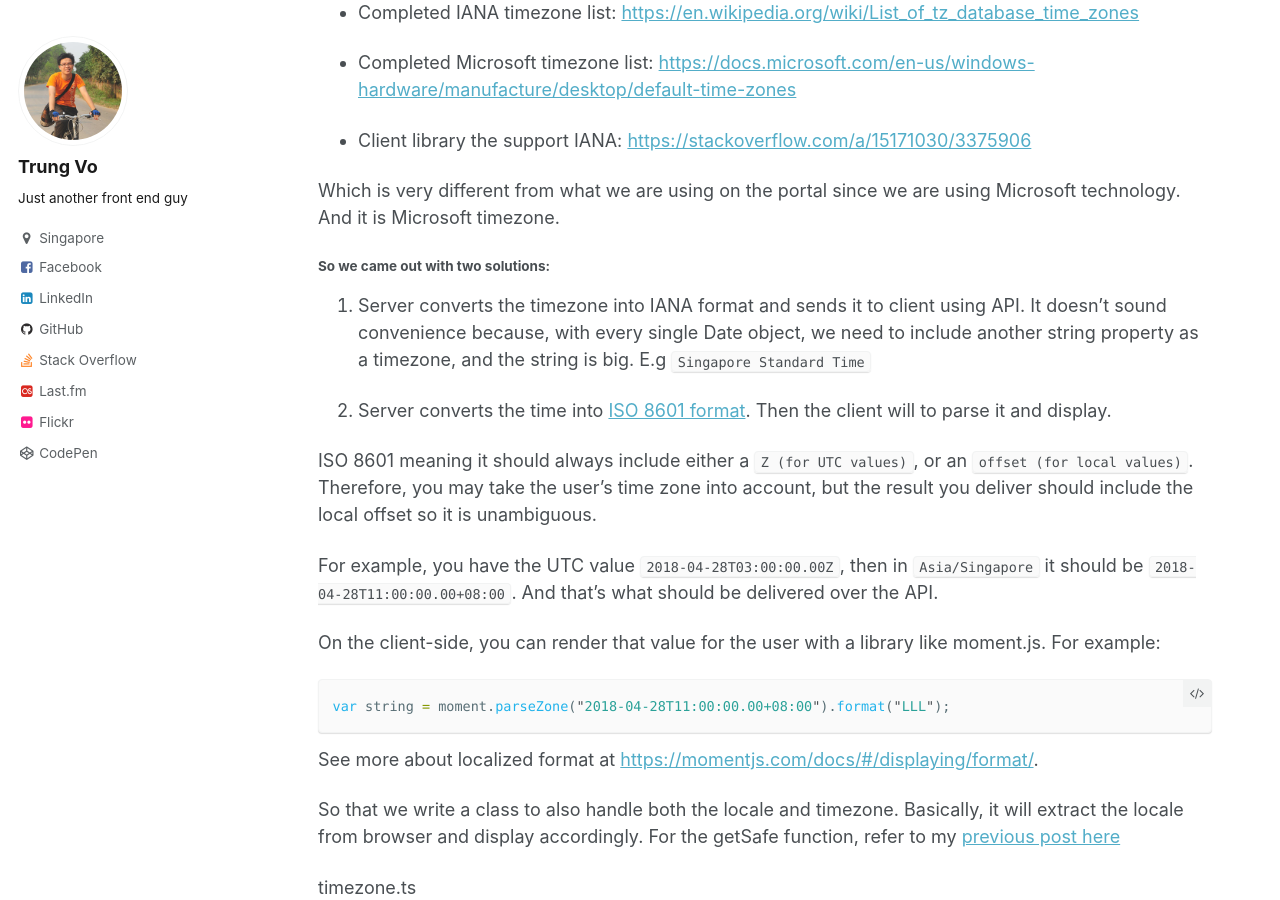
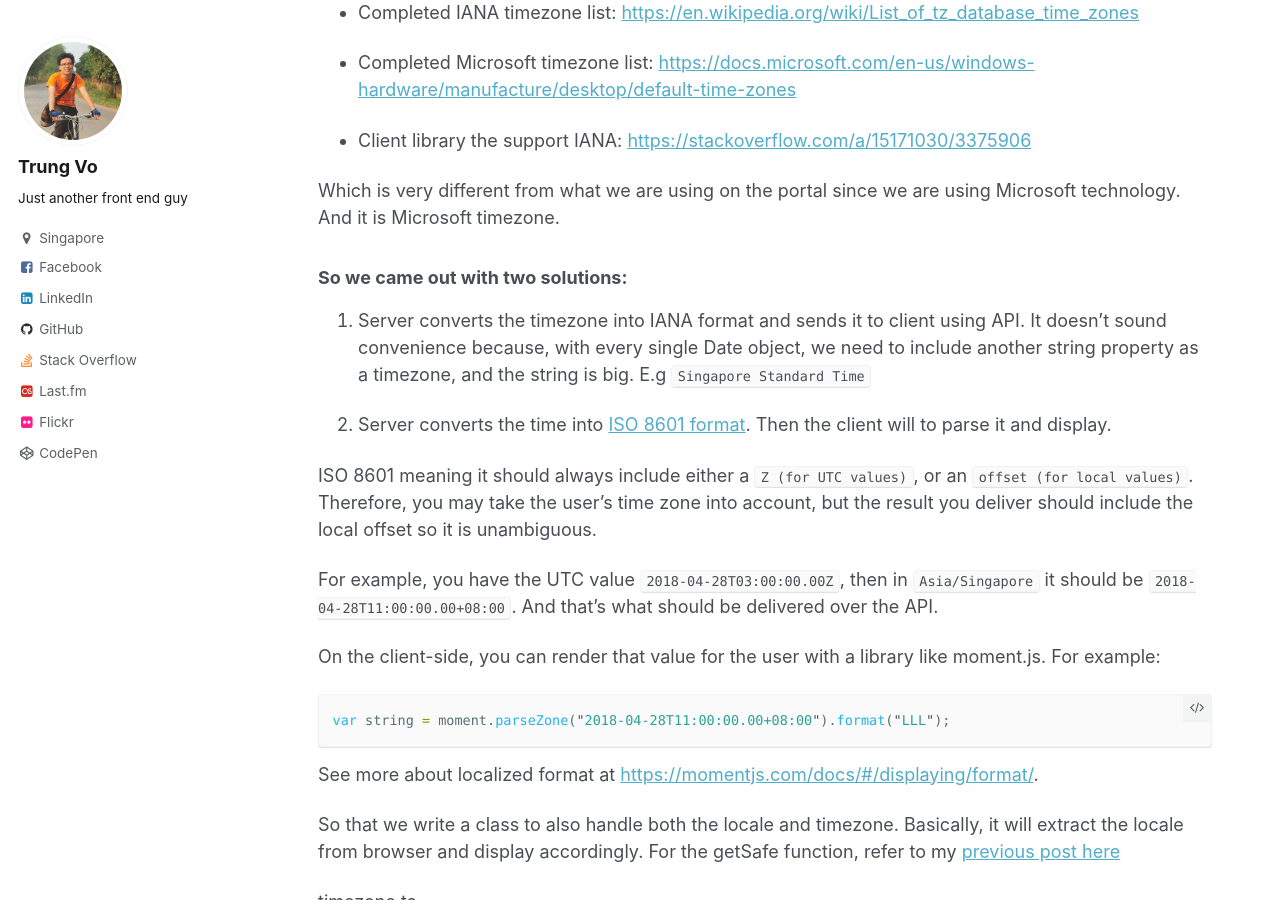
Before and after one commit to trungk18/trungk18.github.io, a Jekyll site: the page built from _posts/2018-04-28-handle-timezone-client-server.md, in a window 1280 px wide and 900 px high, scrolled down 652 px. Built offline with Jekyll 4.4.1, drawn with Linux system fonts in a browser that asks for light colours.

Commit message:
Update heading size

```diff
--- a/_posts/2018-04-28-handle-timezone-client-server.md
+++ b/_posts/2018-04-28-handle-timezone-client-server.md
@@ -25,7 +25,7 @@ I did a quick test with Moment timezone, and basically most client-side library
 
 Which is very different from what we are using on the portal since we are using Microsoft technology. And it is Microsoft timezone.
 
-#### So we came out with two solutions:
+### So we came out with two solutions:
 
 1. Server converts the timezone into IANA format and sends it to client using API. It doesn't sound convenience because, with every single Date object, we need to include another string property as a timezone, and the string is big. E.g `Singapore Standard Time`
 
```
